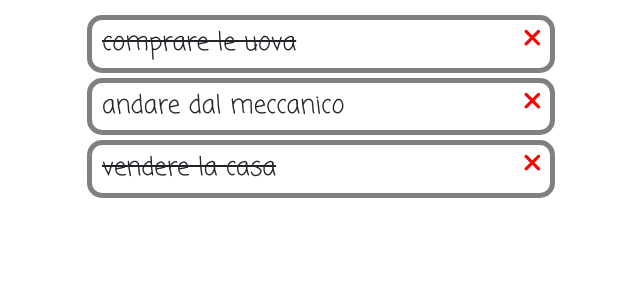
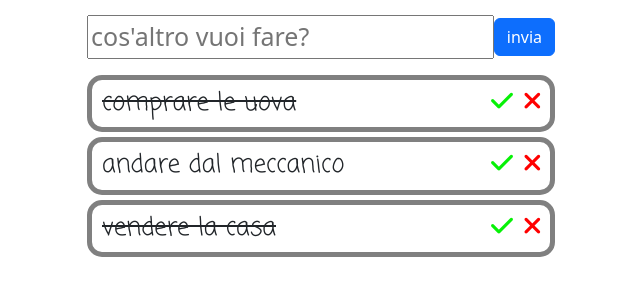
Before and after one commit to AndreaDeGiorgi00/vue-todolist, a plain HTML site: page index.html in a window 1280 px wide. Shown: the part 101-396 px from the top of the page, without its empty margins (335-975 px from the left). Drawn offline with nearby package versions, Linux system fonts and the light colour scheme.

Commit message:
aggiunta la funzione per permettere di sbarrare le tasks completate

```diff
--- a/index.html
+++ b/index.html
@@ -20,10 +20,17 @@
 <body>
     <h1 class="text-center mt-5"> Lista delle cose da fare</h1>
     <div class="contenitore">
+        <div class="my-3  d-flex justify-content-between align-items-center">
+            <input type="text" placeholder="cos'altro vuoi fare?" id="textinput" v-model="newText" class="text-area">
+            <button class="btn btn-primary" @click="addTask()">invia</button>
+        </div>
         <ul >
            <li v-for="(task , i) in tasks"  >
              <span :class="hasDone(i)">{{task.text}}</span>
-             <i @click ="removeTask(i)" class="fa-solid fa-xmark"></i>
+             <div>
+                 <i @click="done(i)" class="fa-solid fa-check done"></i>
+                 <i @click ="removeTask(i)" class="fa-solid fa-xmark delete"></i>
+             </div>
             </li>
         </ul>
     </div>
--- a/script.js
+++ b/script.js
@@ -16,7 +16,7 @@ const app = Vue.createApp({
     data(){
         return{
             tasks ,
-            cuore : 1,
+            newText : ""
         }
     },
     methods:{
@@ -30,6 +30,18 @@ const app = Vue.createApp({
         },
         removeTask(i){
             this.tasks.splice(i,1)
+        },
+        addTask(){
+            //creo l'oggetto
+            let newtask = {text: this.newText , done:false }
+            this.tasks.push(newtask)
+        },
+        done(x){
+            if(this.tasks[x].done == "true"){
+                this.tasks[x].done = "false"
+            }else{
+                this.tasks[x].done = "true"
+            }
         }
     }
 })
--- a/style.css
+++ b/style.css
@@ -2,7 +2,6 @@
     width: 500px;
     margin: 20px auto;
     font-size: 25px;
-    font-family: 'Coming Soon', cursive;
 }
 
 .checked{
@@ -14,6 +13,7 @@ ul {
 
 
 li{
+    font-family: 'Coming Soon', cursive;
     border: 5px solid grey;
     padding: 5px 10px;
     border-radius: 15px;
@@ -21,8 +21,21 @@ li{
     display: flex;
     justify-content: space-between;
 }
-li i{
+.delete{
+    color: red;
 
-    color: red;
+}
+
+i{
     cursor: pointer;
 }
+
+.done{
+    color: rgb(7, 241, 7);
+    margin-right: 10px;
+}
+
+.text-area{
+    margin-left: 32px;
+    width: 100%;
+}
```
